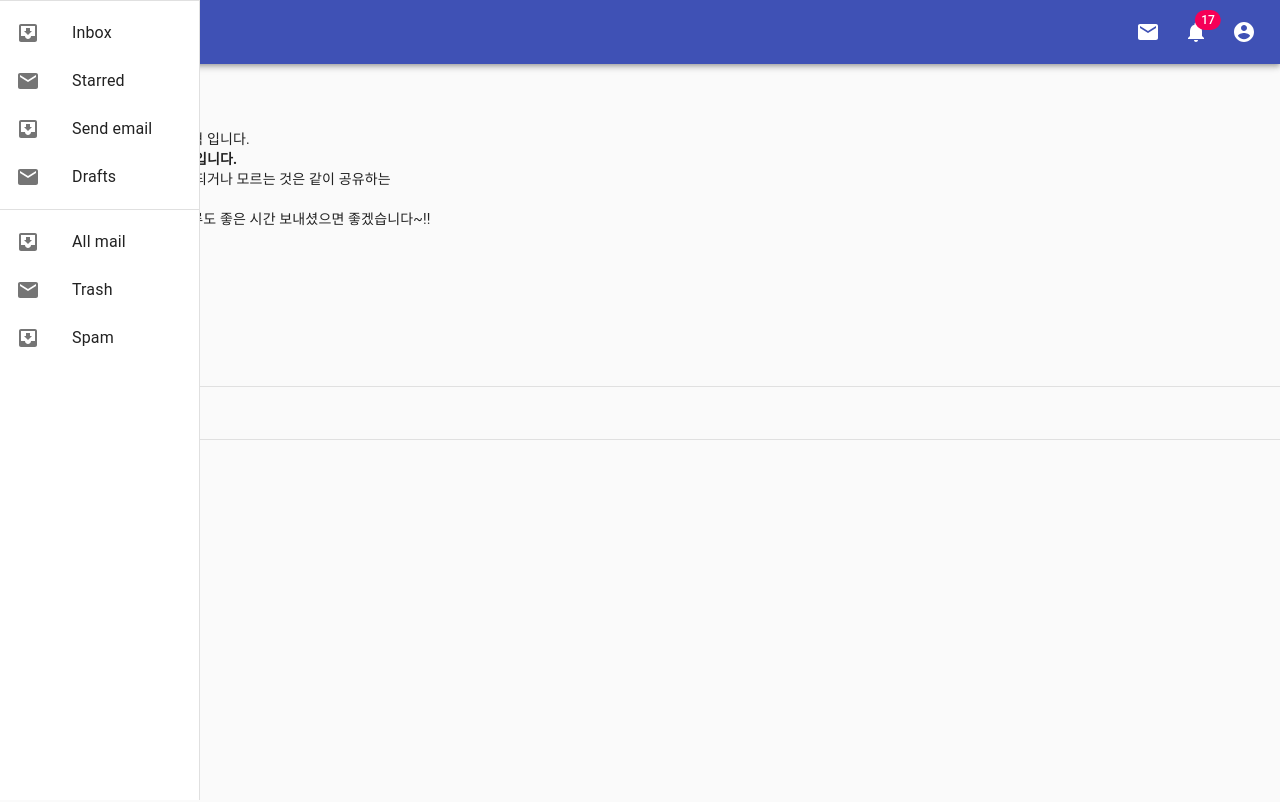
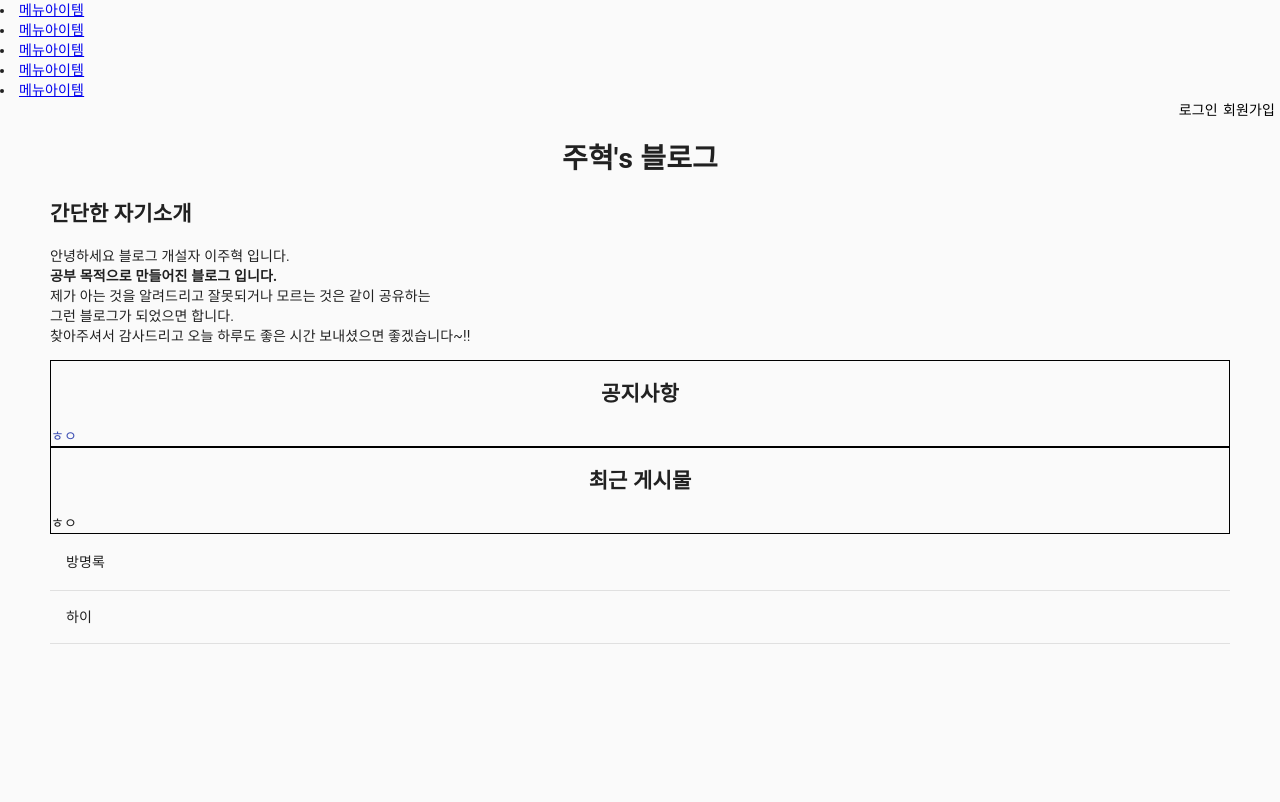
Before and after one commit to leejh96/blog-web, a React (Create React App) app in the folder client/: page / in a window 1280 px wide. Shown: the top 802 px of the page. Built offline with nearby package versions, Linux system fonts and the light colour scheme.

Commit message:
메인 화면 다시 꾸미기

```diff
--- a/client/src/components/views/MainPage/Main.js
+++ b/client/src/components/views/MainPage/Main.js
@@ -8,26 +8,26 @@ import RecentPost from './section/RecentPost';
 import Sidebar from '../SideBar/Sidebar';
 function Main() {
     return (
-        <>
+        <div>
             <Sidebar />
             <Navbar />
-            <div>
-                {/* 소개 하는 섹션 */}
-                <div>
-                   <Intro />
+            <div style={{
+                margin : '20px 50px 20px 50px',
+            }}>
+                <div >
+                    <Intro />
                 </div>
-                {/* 각종 컨텐츠 */}
-                <div style={{display: 'flex'}}>
+                <div style={{display: "Grid"}}>
                     <Notice />
                     <RecentPost />
                 </div>
-                {/* 방명록 */}
                 <div>
                     <Guestbook />
                 </div>
             </div>
+
             <Footer />
-        </>
+        </div>
     )
 }
 
--- a/client/src/components/views/MainPage/section/Introduce.js
+++ b/client/src/components/views/MainPage/section/Introduce.js
@@ -2,7 +2,7 @@ import React from 'react'
 
 function Introduce() {
     return (
-        <div style={{textAlign: 'left', marginLeft : '10px', borderBottom : '1px soild black'}}>
+        <div style={{textAlign: 'left', borderBottom : '1px soild black'}}>
             <h2> 간단한 자기소개 </h2>
             <p>
                 안녕하세요 블로그 개설자 이주혁 입니다.<br />
--- a/client/src/components/views/MainPage/section/RecentPost.js
+++ b/client/src/components/views/MainPage/section/RecentPost.js
@@ -5,7 +5,6 @@ function RecentPost() {
     return (
         <div style={{
             border : '1px solid black',
-            marginLeft : '2px'
         }}>
             <h2 style={{textAlign : 'center'}}> 최근 게시물 </h2>
             <Link href='/' color="inherit" >ㅎㅇ</Link>
--- a/client/src/components/views/NavBar/Navbar.js
+++ b/client/src/components/views/NavBar/Navbar.js
@@ -1,192 +1,15 @@
-import React from 'react';
-import { withRouter } from 'react-router-dom';
-import {AppBar, Toolbar, IconButton, Typography, Badge, MenuItem, Menu} from '@material-ui/core';
-import { makeStyles } from '@material-ui/core/styles';
-import AccountCircle from '@material-ui/icons/AccountCircle';
-import MailIcon from '@material-ui/icons/Mail';
-import NotificationsIcon from '@material-ui/icons/Notifications';
-import MoreIcon from '@material-ui/icons/MoreVert';
-import axios from 'axios';
-const useStyles = makeStyles((theme) => ({
-    grow: {
-        flexGrow: 1,
-    },
-    title: {
-        display: 'none',
-        [theme.breakpoints.up('sm')]: {
-        display: 'block',
-        },
-    },
-    inputRoot: {
-        color: 'inherit',
-    },
-    inputInput: {
-        padding: theme.spacing(1, 1, 1, 0),
-        // vertical padding + font size from searchIcon
-        paddingLeft: `calc(1em + ${theme.spacing(4)}px)`,
-        transition: theme.transitions.create('width'),
-        width: '100%',
-        [theme.breakpoints.up('md')]: {
-        width: '20ch',
-        },
-    },
-    sectionDesktop: {
-        display: 'none',
-        [theme.breakpoints.up('md')]: {
-        display: 'flex',
-        },
-    },
-    sectionMobile: {
-        display: 'flex',
-        [theme.breakpoints.up('md')]: {
-        display: 'none',
-        },
-    },
-}));
-
-function Navbar(props) {
-
-    const classes = useStyles();
-    const [anchorEl, setAnchorEl] = React.useState(null);
-    const [mobileMoreAnchorEl, setMobileMoreAnchorEl] = React.useState(null);
-
-    const isMenuOpen = Boolean(anchorEl);
-    const isMobileMenuOpen = Boolean(mobileMoreAnchorEl);
-
-    const handleProfileMenuOpen = (event) => {
-        setAnchorEl(event.currentTarget);
-    };
-
-    const handleMobileMenuClose = () => {
-        setMobileMoreAnchorEl(null);
-    };
-
-    const handleMenuClose = () => {
-        setAnchorEl(null);
-        handleMobileMenuClose();
-    };
-
-    const handleMobileMenuOpen = (event) => {
-        setMobileMoreAnchorEl(event.currentTarget);
-    };
-
-    const onClickLogout = () => {
-        axios.get('/api/user/logout')
-        .then(res => {
-            if(res.data.success){
-                return props.history.push('/');
-            }
-            if(!res.data.auth){
-                return alert('로그인이 안돼 있음')
-            }
-        })
-    }
-    const menuId = 'primary-search-account-menu';
-    const renderMenu = (
-        <Menu
-        anchorEl={anchorEl}
-        anchorOrigin={{ vertical: 'top', horizontal: 'right' }}
-        id={menuId}
-        keepMounted
-        transformOrigin={{ vertical: 'top', horizontal: 'right' }}
-        open={isMenuOpen}
-        onClose={handleMenuClose}
-        >
-        <MenuItem onClick={handleMenuClose}>Profile</MenuItem>
-        <MenuItem onClick={handleMenuClose}>My account</MenuItem>
-        <MenuItem onClick={onClickLogout}>로그아웃</MenuItem>
-        </Menu>
-    );
-
-    const mobileMenuId = 'primary-search-account-menu-mobile';
-    const renderMobileMenu = (
-        <Menu
-        anchorEl={mobileMoreAnchorEl}
-        anchorOrigin={{ vertical: 'top', horizontal: 'right' }}
-        id={mobileMenuId}
-        keepMounted
-        transformOrigin={{ vertical: 'top', horizontal: 'right' }}
-        open={isMobileMenuOpen}
-        onClose={handleMobileMenuClose}
-        >
-        <MenuItem>
-            <IconButton aria-label="show 4 new mails" color="inherit">
-            <Badge badgeContent={4} color="secondary">
-                <MailIcon />
-            </Badge>
-            </IconButton>
-            <p>Messages</p>
-        </MenuItem>
-        <MenuItem>
-            <IconButton aria-label="show 11 new notifications" color="inherit">
-            <Badge badgeContent={11} color="secondary">
-                <NotificationsIcon />
-            </Badge>
-            </IconButton>
-            <p>Notifications</p>
-        </MenuItem>
-        <MenuItem onClick={handleProfileMenuOpen}>
-            <IconButton
-            aria-label="account of current user"
-            aria-controls="primary-search-account-menu"
-            aria-haspopup="true"
-            color="inherit"
-            >
-            <AccountCircle />
-            </IconButton>
-            <p>Profile</p>
-        </MenuItem>
-        </Menu>
-    );
+import React, { useState } from 'react';
+import AuthF from './section/AuthF';
+function Navbar() {
 
     return (
-        <div className={classes.grow}>
-        <AppBar position="static">
-            <Toolbar>
-                <Typography className={classes.title} variant="h6" noWrap align="center">
-                    주혁's 블로그
-                </Typography>
-                <div className={classes.grow} />
-                <div className={classes.sectionDesktop}>
-                    <IconButton aria-label="show 4 new mails" color="inherit">
-                    {/* badggeContent 수가 이미지에 뜨는 수 */}
-                    <Badge badgeContent={0} color="secondary">
-                        <MailIcon />
-                    </Badge>
-                    </IconButton>
-                    <IconButton aria-label="show 17 new notifications" color="inherit">
-                    <Badge badgeContent={17} color="secondary">
-                        <NotificationsIcon />
-                    </Badge>
-                    </IconButton>
-                    <IconButton
-                    edge="end"
-                    aria-label="account of current user"
-                    aria-controls={menuId}
-                    aria-haspopup="true"
-                    onClick={handleProfileMenuOpen}
-                    color="inherit"
-                    >
-                    <AccountCircle />
-                    </IconButton>
-                </div>
-                <div className={classes.sectionMobile}>
-                    <IconButton
-                    aria-label="show more"
-                    aria-controls={mobileMenuId}
-                    aria-haspopup="true"
-                    onClick={handleMobileMenuOpen}
-                    color="inherit"
-                    >
-                    <MoreIcon />
-                    </IconButton>
-                </div>
-            </Toolbar>
-        </AppBar>
-        {renderMobileMenu}
-        {renderMenu}
+        <div align='center'>
+            <AuthF />
+            <h1>
+                주혁's 블로그
+            </h1>
         </div>
-    );
+    )
 }
 
-export default withRouter(Navbar);
+export default Navbar;
--- /dev/null
+++ b/client/src/components/views/NavBar/section/AuthF.js
@@ -0,0 +1,22 @@
+import React from 'react'
+import {Link} from 'react-router-dom';
+function AuthF() {
+    const list =  ['로그인', '회원가입'];
+    const link = ['/login', '/signup'];
+    return (
+        <div style={{ display : 'flex',justifyContent : 'flex-end'}}>
+            <ul style= {{
+                display : 'flex',
+                listStyle : 'none',
+                margin: 0,
+                padding : 0,
+            }}>
+                { list.map((value, i) => (
+                    <Link style={{ textDecoration : 'none', color : 'black', marginRight: '5px'}} key={i} to={link[i]}>{value}</Link>
+                )) }
+            </ul>
+        </div>
+    )
+}
+
+export default AuthF
--- a/client/src/components/views/SideBar/SideBar.js
+++ b/client/src/components/views/SideBar/SideBar.js
@@ -1,71 +1,16 @@
-import React from 'react';
-import { makeStyles } from '@material-ui/core/styles';
-import Drawer from '@material-ui/core/Drawer';
-import List from '@material-ui/core/List';
-import Divider from '@material-ui/core/Divider';
-import ListItem from '@material-ui/core/ListItem';
-import ListItemIcon from '@material-ui/core/ListItemIcon';
-import ListItemText from '@material-ui/core/ListItemText';
-import InboxIcon from '@material-ui/icons/MoveToInbox';
-import MailIcon from '@material-ui/icons/Mail';
-
-
-const drawerWidth = 200;
-const useStyles = makeStyles((theme) => ({
-  root: {
-    display: 'flex',
-  },
-  drawer: {
-    width: drawerWidth,
-    flexShrink: 0,
-  },
-  drawerPaper: {
-    width: drawerWidth,
-  },
-  // necessary for content to be below app bar
-  content: {
-    flexGrow: 1,
-    backgroundColor: theme.palette.background.default,
-    padding: theme.spacing(3),
-  },
-}));
+import React from 'react'
 
 function Sidebar() {
-    const classes = useStyles();
-    return (
-        <div className={classes.root}>
-          <Drawer
-              className={classes.drawer}
-              variant="permanent"
-              classes={{
-              paper: classes.drawerPaper,
-              }}
-              // anchor="left"//왼쪽고정
-          >
-              <div className={classes.toolbar} />
-              <Divider />
+  return (
+    <div>
+      <li><a href='/#'>메뉴아이템</a></li>
+      <li><a href='/#'>메뉴아이템</a></li>
+      <li><a href='/#'>메뉴아이템</a></li>
+      <li><a href='/#'>메뉴아이템</a></li>
+      <li><a href='/#'>메뉴아이템</a></li>
 
-              {/* 이미지랑 메뉴가져오기 */}
-              <List>
-              {['Inbox', 'Starred', 'Send email', 'Drafts'].map((text, index) => (
-                  <ListItem button key={text}>
-                  <ListItemIcon>{index % 2 === 0 ? <InboxIcon /> : <MailIcon />}</ListItemIcon>
-                  <ListItemText primary={text} />
-                  </ListItem>
-              ))}
-              </List>
-              <Divider />
-              <List>
-              {['All mail', 'Trash', 'Spam'].map((text, index) => (
-                  <ListItem button key={text}>
-                  <ListItemIcon>{index % 2 === 0 ? <InboxIcon /> : <MailIcon />}</ListItemIcon>
-                  <ListItemText primary={text} />
-                  </ListItem>
-              ))}
-              </List>
-          </Drawer>
-        </div>
-    );
+    </div>
+  )
 }
 
 export default Sidebar
```
Also changed, not shown: client/src/components/views/NavBar/section/AuthT.js (added, +12 -0 lines), 1 other file (tests, documents, lock files or other folders).
